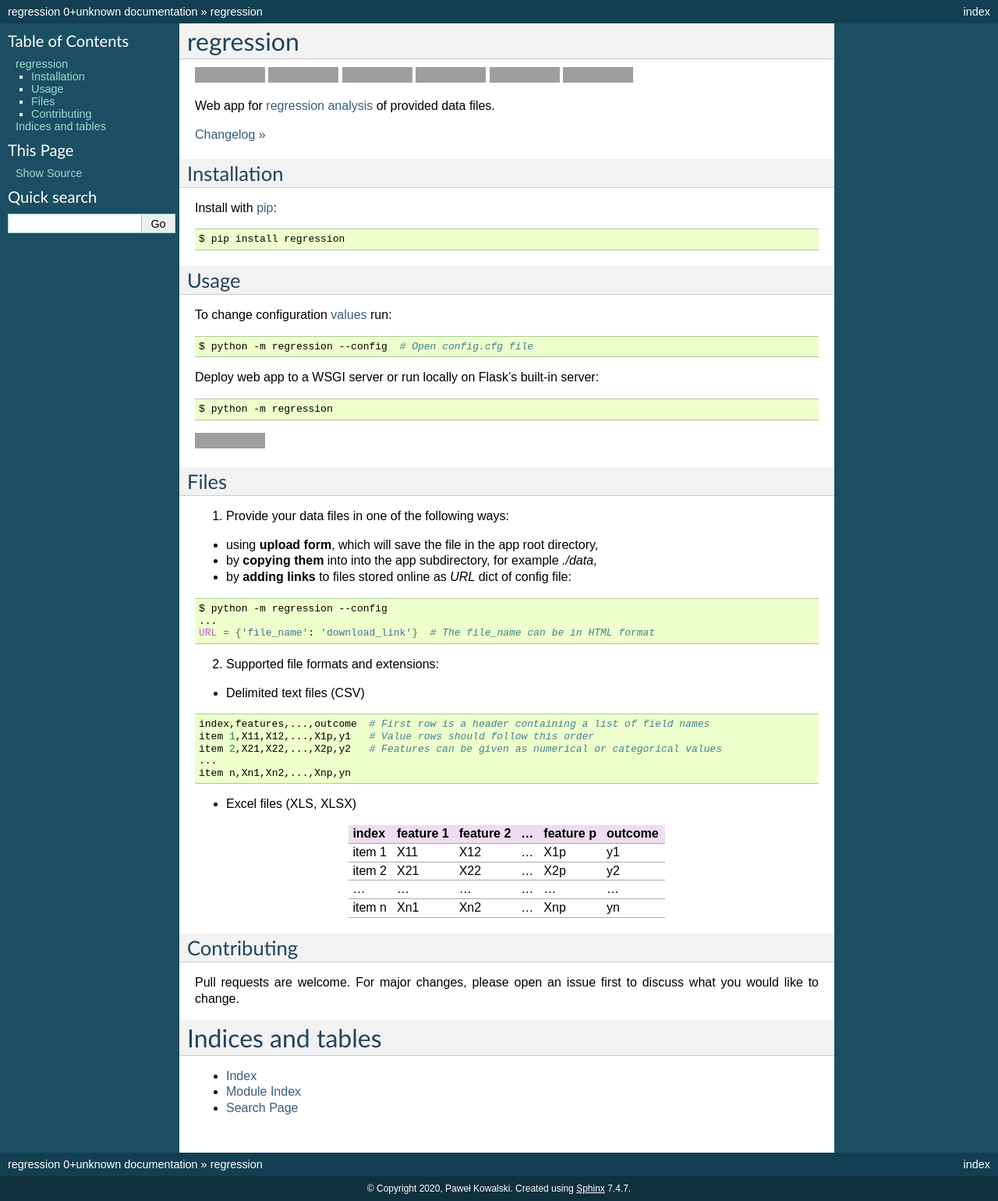
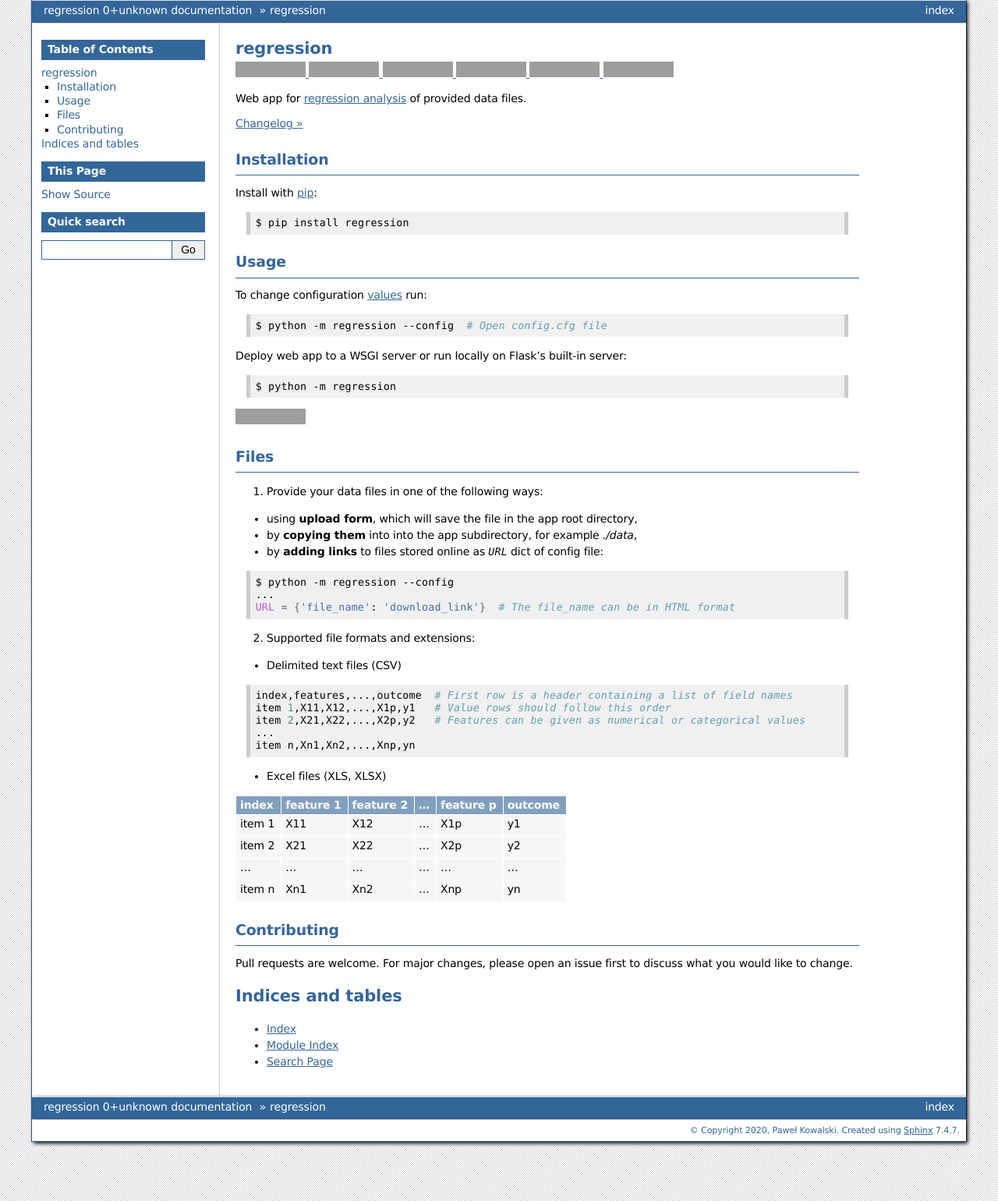
Before and after one commit to prmkowalski/regression, a Sphinx documentation site: the page built from docs/source/index.rst, in a window 1280 px wide. Shown: the whole page at 78% size. Built offline with Sphinx 7.4.7, drawn with Linux system fonts in a browser that asks for light colours; grey boxes are pictures that could not be loaded.

Commit message:
Change docs theme to bizstyle

```diff
--- a/docs/source/conf.py
+++ b/docs/source/conf.py
@@ -52,7 +52,7 @@ exclude_patterns = []
 # The theme to use for HTML and HTML Help pages.  See the documentation for
 # a list of builtin themes.
 #
-html_theme = 'classic'
+html_theme = 'bizstyle'
 
 # Add any paths that contain custom static files (such as style sheets) here,
 # relative to this directory. They are copied after the builtin static files,
```
